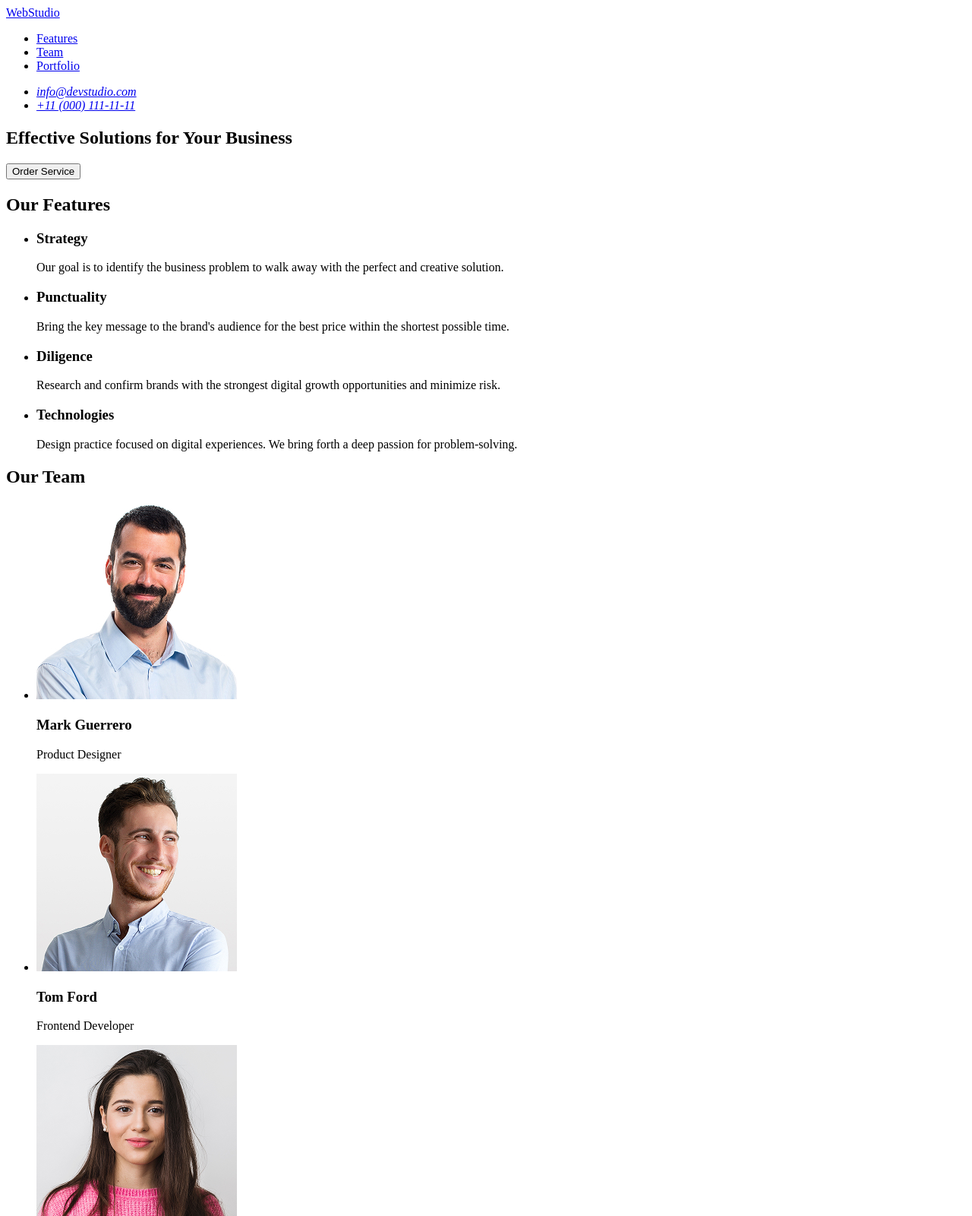
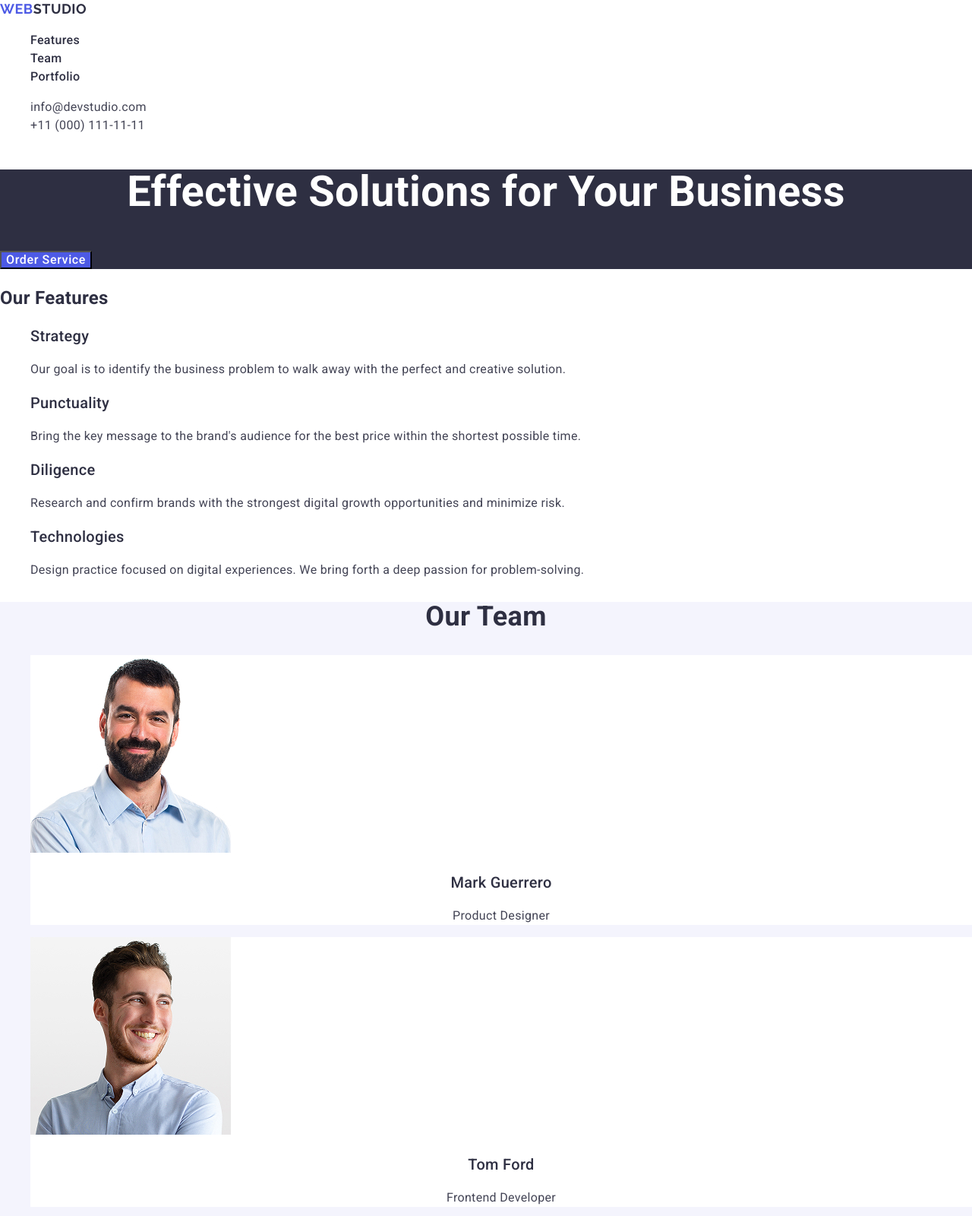
Before and after one commit to OlhaKimbembe/goit-markup-hw-02, a plain HTML site: page index.html in a window 1280 px wide. Shown: the top 1600 px of the page at 76% size. Drawn offline with nearby package versions, Linux system fonts and the light colour scheme.

Commit message:
Add Portfolio section and styles

```diff
--- /dev/null
+++ b/css/common.css
@@ -0,0 +1,67 @@
+body {
+  background-color: #fff;
+  font-family: 'Roboto', sans-serif;
+  font-size: 16px;
+  line-height: 1.5;
+  letter-spacing: 0.02em;
+  color: #434455;
+}
+
+a {
+  text-decoration: none;
+  font-style: normal;
+  color: inherit
+}
+
+ul,
+ol {
+  list-style-type: none;
+}
+
+button {
+  cursor: pointer;
+}
+
+h2,
+h3 {
+  color: #2e2f42;
+}
+
+.logo {
+  font-family: "Raleway", sans-serif;
+  font-weight: 700;
+  font-size: 18px;
+  line-height: 1.33333;
+  letter-spacing: 0.03em;
+  text-transform: uppercase;
+  color: #2e2f42;
+}
+
+.logo .accent {
+  color: #4d5ae5;
+}
+
+.btn {
+  background: #4d5ae5;
+  font-weight: 500;
+  letter-spacing: 0.04em;
+  color: #fff;
+}
+
+.btn:hover,
+.btn:focus {
+  background: #404bbf;
+}
+
+.section-title{
+    font-weight: 700;
+    font-size: 36px;
+    line-height: 1.11;
+    text-align: center;
+}
+
+.subtitle {
+  font-weight: 500;
+  font-size: 20px;
+  line-height: 1.2;
+}
--- /dev/null
+++ b/css/footer.css
@@ -0,0 +1,11 @@
+.footer{
+  background: #2e2f42;
+}
+
+.footer-logo{
+  color: #f4f4fd;
+}
+
+.footer-text{
+  color: #f4f4fd;
+}
--- /dev/null
+++ b/css/header.css
@@ -0,0 +1,16 @@
+.header-nav{
+font-weight: 500;
+color: #2e2f42;
+}
+.header-nav-link:hover,
+.header-nav-link:focus{
+color: #404bbf;
+}
+.header-nav-link:active {
+  color: #404bbf;
+  text-decoration: underline;
+}
+.header-address-link:hover,
+.header-address-link:focus{
+  color: #404bbf;
+}
--- /dev/null
+++ b/css/hero.css
@@ -0,0 +1,11 @@
+.hero {
+  background: #2e2f42;
+}
+
+.hero-title {
+  font-weight: 700;
+  font-size: 56px;
+  line-height: 1.07;
+  text-align: center;
+  color: #fff;
+}
--- /dev/null
+++ b/css/main.css
@@ -0,0 +1,7 @@
+@import './common.css';
+@import './header.css';
+@import './hero.css';
+@import './features.css';
+@import './team.css';
+@import './portfolio.css';
+@import './footer.css';
--- /dev/null
+++ b/css/team.css
@@ -0,0 +1,15 @@
+.team {
+  background: #f4f4fd;
+}
+
+.team-item {
+  background-color: #fff;
+}
+
+.team-subtitle {
+  text-align: center;
+}
+
+.team-text {
+  text-align: center;
+}
--- a/index.html
+++ b/index.html
@@ -3,69 +3,84 @@
   <head>
     <meta charset="UTF-8" />
     <meta name="viewport" content="width=device-width, initial-scale=1.0" />
+    <link
+      rel="stylesheet"
+      href="https://cdnjs.cloudflare.com/ajax/libs/modern-normalize/3.0.1/modern-normalize.min.css"
+    />
+    <link rel="preconnect" href="https://fonts.googleapis.com" />
+    <link rel="preconnect" href="https://fonts.gstatic.com" crossorigin />
+    <link rel="preconnect" href="https://fonts.googleapis.com" />
+    <link rel="preconnect" href="https://fonts.gstatic.com" crossorigin />
+    <link
+      href="https://fonts.googleapis.com/css2?family=Raleway:wght@700&family=Roboto:wght@100..900&display=swap"
+      rel="stylesheet"
+    />
+    <link rel="stylesheet" href="./css/main.css" />
     <title>WebStudio</title>
   </head>
   <body>
     <!-- Header section-->
-    <header id="header">
-      <a href="./index.html">WebStudio</a>
-      <nav>
-        <ul>
-          <li>
-            <a href="#features">Features</a>
+    <header class="header" id="header">
+      <a href="./index.html" class="logo"
+        ><span class="accent">Web</span>Studio</a
+      >
+      <nav class="header-nav">
+        <ul class="header-nav-list">
+          <li class="header-nav-item">
+            <a href="#features" class="header-nav-link">Features</a>
           </li>
-          <li>
-            <a href="#team">Team</a>
+          <li class="header-nav-item">
+            <a href="#team" class="header-nav-link">Team</a>
           </li>
-          <li>
-            <a href="#portfolio">Portfolio</a>
+          <li class="header-nav-item">
+            <a href="#portfolio" class="header-nav-link">Portfolio</a>
           </li>
         </ul>
       </nav>
-      <address>
-        <ul>
-          <li>
-            <a href="mailto:info@devstudio.com">info@devstudio.com</a>
+      <address class="header-address">
+        <ul class="header-address-list">
+          <li class="header-address-item">
+            <a href="mailto:info@devstudio.com" class="header-address-link">info@devstudio.com</a>
           </li>
-          <li>
-            <a href="tel:+110001111111">+11 (000) 111-11-11</a>
+          <li class="header-address-item">
+            <a href="tel:+110001111111" class="header-address-link">+11 (000) 111-11-11</a>
           </li>
         </ul>
       </address>
     </header>
     <main>
       <!-- Hero section -->
-      <section id="hero">
-        <h1>Effective Solutions for Your Business</h1>
-        <button type="button">Order Service</button>
+      <section class="hero section" id="hero">
+        <h1 class="hero-title">Effective Solutions for Your Business</h1>
+        <button class="hero-btn btn" type="button">Order Service</button>
       </section>
       <!-- Features section -->
-      <section id="features">
-        <h2>Our Features</h2>
-        <ul>
-          <li>
-            <h3>Strategy</h3>
+      <section class="features section" id="features">
+        <h2 class="features-title">Our Features</h2>
+        <ul class="features-list">
+          <li class="features-item">
+            <h3 class="features-subtitle subtitle">Strategy</h3>
             <p>
               Our goal is to identify the business problem to walk away with the
               perfect and creative solution.
             </p>
           </li>
-          <li>
-            <h3>Punctuality</h3>
+          <li class="features-item">
+            <h3 class="features-subtitle subtitle">Punctuality</h3>
             <p>
               Bring the key message to the brand&#39;s audience for the best
               price within the shortest possible time.
             </p>
           </li>
-          <li>
-            <h3>Diligence</h3>
+          <li class="features-item">
+            <h3 class="features-subtitle subtitle">Diligence</h3>
             <p>
               Research and confirm brands with the strongest digital growth
               opportunities and minimize risk.
             </p>
           </li>
-          <li>
-            <h3>Technologies</h3>
+          <li class="features-item">
+            <h3 class="features-subtitle subtitle">Technologies</h3>
             <p>
               Design practice focused on digital experiences. We bring forth a
               deep passion for problem-solving.
@@ -74,56 +89,124 @@
         </ul>
       </section>
       <!-- Team section -->
-      <section id="team">
-        <h2>Our Team</h2>
-        <ul>
-          <li>
+      <section class="team section" id="team">
+        <h2 class="team-title section-title">Our Team</h2>
+        <ul class="team-list">
+          <li class="team-item">
             <img
               src="./images/team-1.jpg"
               alt="Mark Guerrero"
               width="264"
               height="260"
             />
-            <h3>Mark Guerrero</h3>
-            <p>Product Designer</p>
+            <h3 class="team-subtitle subtitle">Mark Guerrero</h3>
+            <p class="team-text">Product Designer</p>
           </li>
-          <li>
+          <li class="team-item">
             <img
               src="./images/team-2.jpg"
               alt="Tom Ford"
               width="264"
               height="260"
             />
-            <h3>Tom Ford</h3>
-            <p>Frontend Developer</p>
+            <h3 class="team-subtitle subtitle">Tom Ford</h3>
+            <p class="team-text">Frontend Developer</p>
           </li>
-          <li>
+          <li class="team-item">
             <img
               src="./images/team-3.jpg"
               alt="Camila Garcia"
               width="264"
               height="260"
             />
-            <h3>Camila Garcia</h3>
-            <p>Marketing</p>
+            <h3 class="team-subtitle subtitle">Camila Garcia</h3>
+            <p class="team-text">Marketing</p>
           </li>
-          <li>
+          <li class="team-item">
             <img
               src="./images/team-4.jpg"
               alt="Daniel Wilson"
               width="264"
               height="260"
             />
-            <h3>Daniel Wilson</h3>
-            <p>UI Designer</p>
+            <h3 class="team-subtitle subtitle">Daniel Wilson</h3>
+            <p class="team-text">UI Designer</p>
+          </li>
+        </ul>
+      </section>
+      <!-- Portfolio section -->
+      <section class="portfolio section" id="portfolio">
+        <h2 class="portfolio-title section-title">Our Portfolio</h2>
+        <ul class="portfolio-list">
+          <li class="portfolio-item">
+            <img
+              src="./images/portfolio-1.jpg"
+              alt="Banking App"
+              width="360"
+              height="300"
+            />
+            <h3 class="portfolio-subtitle subtitle">Banking App</h3>
+            <p class="portfolio-text">App</p>
+          </li>
+          <li class="portfolio-item">
+            <img
+              src="./images/portfolio-2.jpg"
+              alt="Cashless Payment"
+              width="360"
+              height="300"
+            />
+            <h3 class="portfolio-subtitle subtitle">Cashless Payment</h3>
+            <p class="portfolio-text">Marketing</p>
+          </li>
+          <li class="portfolio-item">
+            <img
+              src="./images/portfolio-3.jpg"
+              alt="Meditation App"
+              width="360"
+              height="300"
+            />
+            <h3 class="portfolio-subtitle subtitle">Meditation App</h3>
+            <p class="portfolio-text">App</p>
+          </li>
+          <li class="portfolio-item">
+            <img
+              src="./images/portfolio-4.jpg"
+              alt="Taxi Service"
+              width="360"
+              height="300"
+            />
+            <h3 class="portfolio-subtitle subtitle">Taxi Service</h3>
+            <p class="portfolio-text">Marketing</p>
+          </li>
+          <li class="portfolio-item">
+            <img
+              src="./images/portfolio-5.jpg"
+              alt="Screen Illustrations"
+              width="360"
+              height="300"
+            />
+            <h3 class="portfolio-subtitle subtitle">Screen Illustrations</h3>
+            <p class="portfolio-text">Design</p>
+          </li>
+          <li class="portfolio-item">
+            <img
+              src="./images/portfolio-6.jpg"
+              alt="Online Courses"
+              width="360"
+              height="300"
+            />
+            <h3 class="portfolio-subtitle subtitle">Online Courses</h3>
+            <p class="portfolio-text">Marketing</p>
           </li>
         </ul>
       </section>
     </main>
     <!-- Footer section-->
-    <footer id="footer">
-      <a href="./index.html">WebStudio</a>
-      <p>
+    <footer class="footer" id="footer">
+      <a href="./index.html" class="logo footer-logo"
+        ><span class="accent">Web</span>Studio</a
+      >
+      <p class="footer-text">
         Increase the flow of customers and sales for your business with digital
         marketing &#38; growth solutions.
       </p>
```
Also changed, not shown: css/features.css (added), css/portfolio.css (added), images/portfolio-1.jpg (added), images/portfolio-2.jpg (added), images/portfolio-3.jpg (added), images/portfolio-4.jpg (added), images/portfolio-5.jpg (added), images/portfolio-6.jpg (added), 1 other file.
